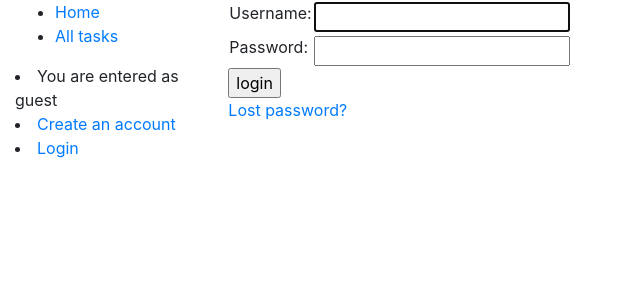
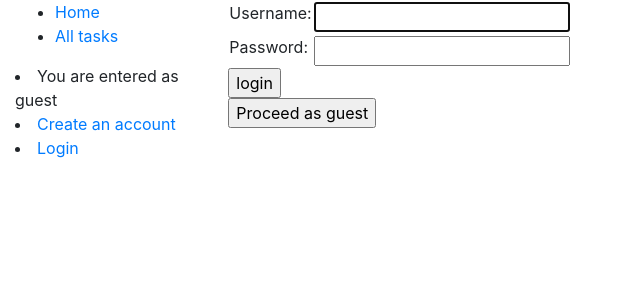
Before and after one commit to agoloborodko/django-clickhouse-etl-demo, a Django app: page /accounts/login/ in a window 1280 px wide. Shown: the top 300 px of the page, without its empty margins (0-640 px from the left). Run offline with Django 3.2, Linux system fonts and the light colour scheme; some libraries are stand-ins or nearby versions.

Commit message:
Доработал поведение гостя

```diff
--- a/hyperskill_prototype/educational_platform/views.py
+++ b/hyperskill_prototype/educational_platform/views.py
@@ -44,4 +44,8 @@ class TaskDetailView(LoginRequiredMixin, generic.DetailView):
 
 @allow_lazy_user
 def enter_as_guest(request):
-    return HttpResponseRedirect(reverse('educational_platform:index'))
+    next = request.POST.get('next')
+    if next:
+        return HttpResponseRedirect(next)
+    else:
+        return HttpResponseRedirect(reverse('educational_platform:index'))
--- a/hyperskill_prototype/templates/registration/login.html
+++ b/hyperskill_prototype/templates/registration/login.html
@@ -31,7 +31,9 @@
     <input type="hidden" name="next" value="{{ next }}" />
   </form>
 
-  {# Assumes you setup the password_reset view in your URLconf #}
-  <p><a href="{% url 'password_reset' %}">Lost password?</a></p>
-
+  <form method="post" action="{% url 'educational_platform:enter-as-guest' %}">
+    {% csrf_token %}
+    <input type="submit" value="Proceed as guest" />
+    <input type="hidden" name="next" value="{{ next }}" />
+  </form>
 {% endblock %}
```
